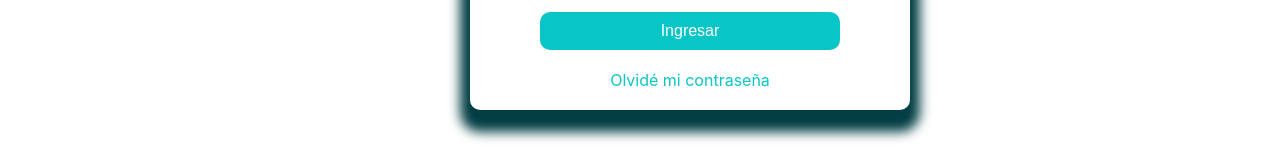
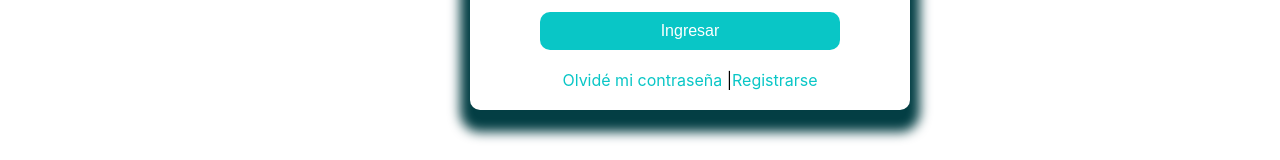
Before and after one commit to Moncace1983/MiHilo, a React (Create React App) app: page /login in a window 1280 px wide. Shown: the part 394-554 px from the top of the page. Built offline with nearby package versions, Linux system fonts and the light colour scheme.

Commit message:
Update Login.js

```diff
--- a/src/pages/Login.js
+++ b/src/pages/Login.js
@@ -70,7 +70,8 @@ const Login = () => {
         <button type="submit">Ingresar</button>
       </form>
       <div className="links">
-        <a href="/cambiar-contraseña">Olvidé mi contraseña</a>
+        <a href="/cambiar-contraseña">Olvidé mi contraseña</a> |
+        <a href="/registro">Registrarse</a>
       </div>
     </div>
   );
```
